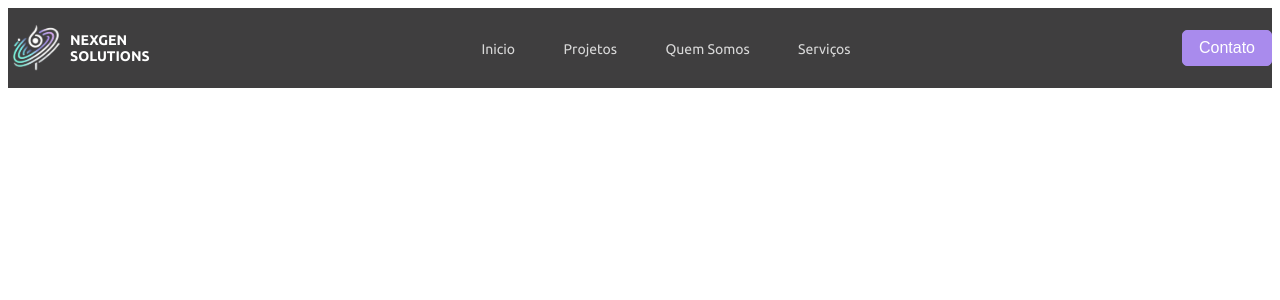
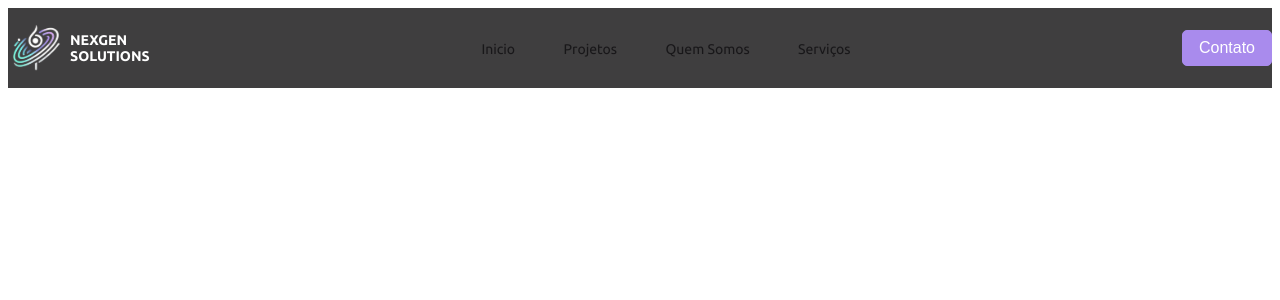
Before and after one commit to NexGenSolutionsIT/nexgen, a Next.js app: page /Home in a window 1280 px wide. Shown: the top 300 px of the page. Built offline with nearby package versions, Linux system fonts and the light colour scheme.

Commit message:
fix header

```diff
--- a/src/Components/Header/Header.tsx
+++ b/src/Components/Header/Header.tsx
@@ -5,6 +5,7 @@ import Logo from "../../../public/logo.svg";
 import light from "./styles/light.module.scss";
 import dark from "./styles/dark.module.scss";
 import Links from "../Links/Links";
+import { useTheme } from "@/Context/ThemeContext";
 
 const linksData = [
   {
@@ -25,13 +26,12 @@ const linksData = [
   },
 ];
 
-interface HeaderProps {
-  variant?: "light" | "dark";
-}
+interface HeaderProps {}
 
-function Header({ variant = "dark" }: HeaderProps) {
+function Header({}: HeaderProps) {
+  const { theme } = useTheme();
   const getStyles = () => {
-    switch (variant) {
+    switch (theme) {
       case "light":
         return light;
       default:
@@ -47,7 +47,7 @@ function Header({ variant = "dark" }: HeaderProps) {
       </div>
       <div className={variantStyles.links}>
         {linksData.map((link, index) => (
-          <Links variant="dark" key={index} href={link.href} text={link.text} />
+          <Links key={index} href={link.href} text={link.text} />
         ))}
       </div>
       <div>
```
